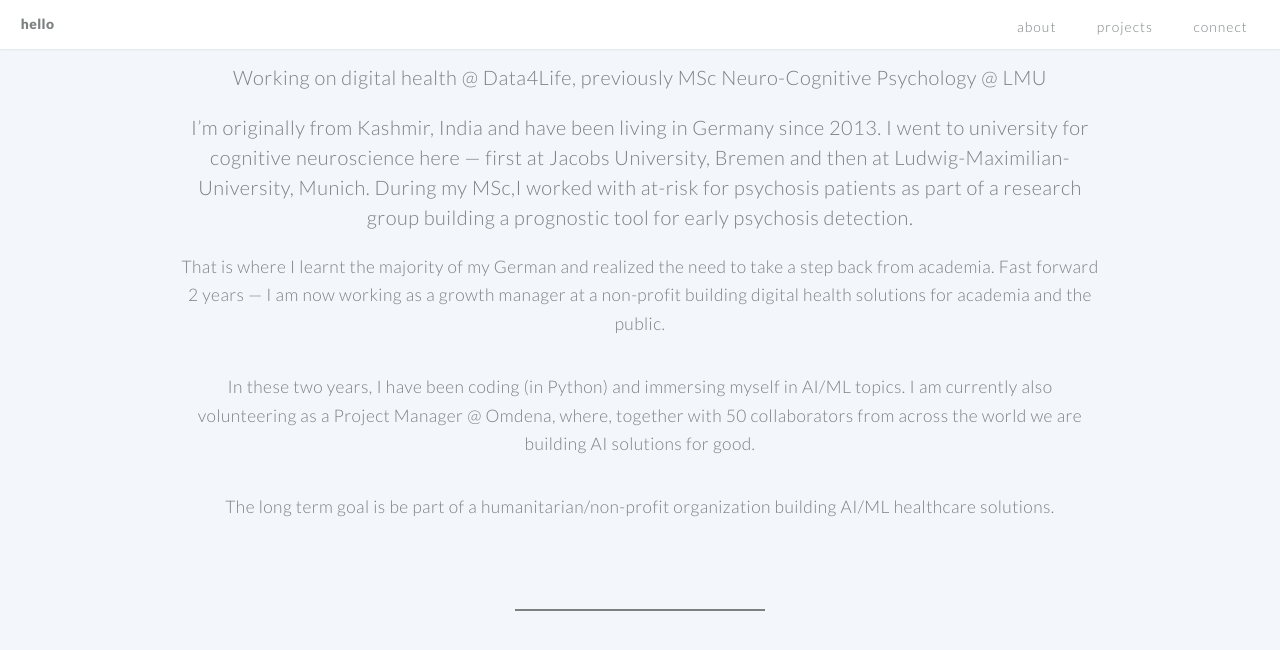
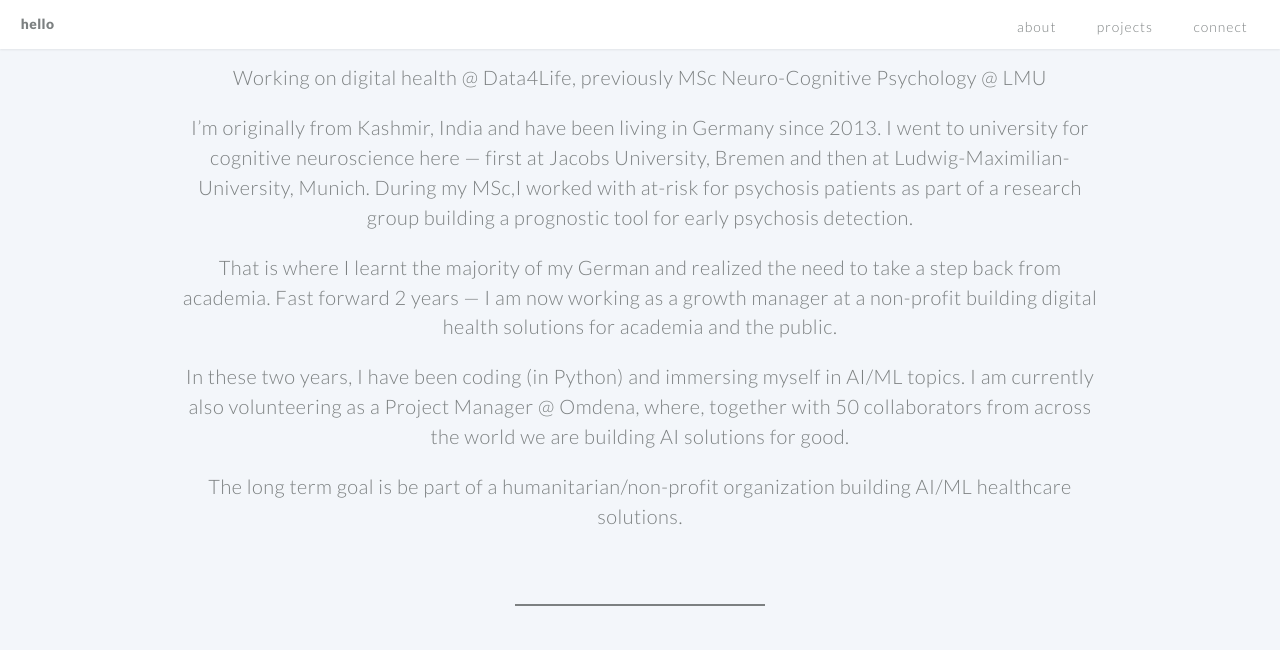
Before and after one commit to KhanyaI/KhanyaI.github.io, a Jekyll site: the page built from index.md, in a window 1280 px wide and 900 px high, scrolled down 806 px. Shown: the top 650 px of the window. Built offline with Jekyll 4.4.1, drawn with Linux system fonts in a browser that asks for light colours.

Commit message:
about me changed

```diff
--- a/index.md
+++ b/index.md
@@ -43,8 +43,8 @@ cta_button_label: contact # the label on the button
 ### <em> Working on digital health @ Data4Life, previously MSc Neuro-Cognitive Psychology @ LMU</em>
 
 ### I'm originally from Kashmir, India and have been living in Germany since 2013. I went to university for cognitive neuroscience here — first at Jacobs University, Bremen and then at Ludwig-Maximilian-University, Munich. During my MSc,I worked with at-risk for psychosis patients as part of a research group building a prognostic tool for early psychosis detection.
-That is where I learnt the majority of my German and realized the need to take a step back from academia. Fast forward 2 years — I am now working as a growth manager at a non-profit building digital health solutions for academia and the public.
+### That is where I learnt the majority of my German and realized the need to take a step back from academia. Fast forward 2 years — I am now working as a growth manager at a non-profit building digital health solutions for academia and the public.
 
-In these two years, I have been coding (in Python) and immersing myself in AI/ML topics. I am currently also volunteering as a Project Manager @ Omdena, where, together with 50 collaborators from across the world we are building AI solutions for good.
+### In these two years, I have been coding (in Python) and immersing myself in AI/ML topics. I am currently also volunteering as a Project Manager @ Omdena, where, together with 50 collaborators from across the world we are building AI solutions for good.
 
-The long term goal is be part of a humanitarian/non-profit organization building AI/ML healthcare solutions.
+### The long term goal is be part of a humanitarian/non-profit organization building AI/ML healthcare solutions.
```
